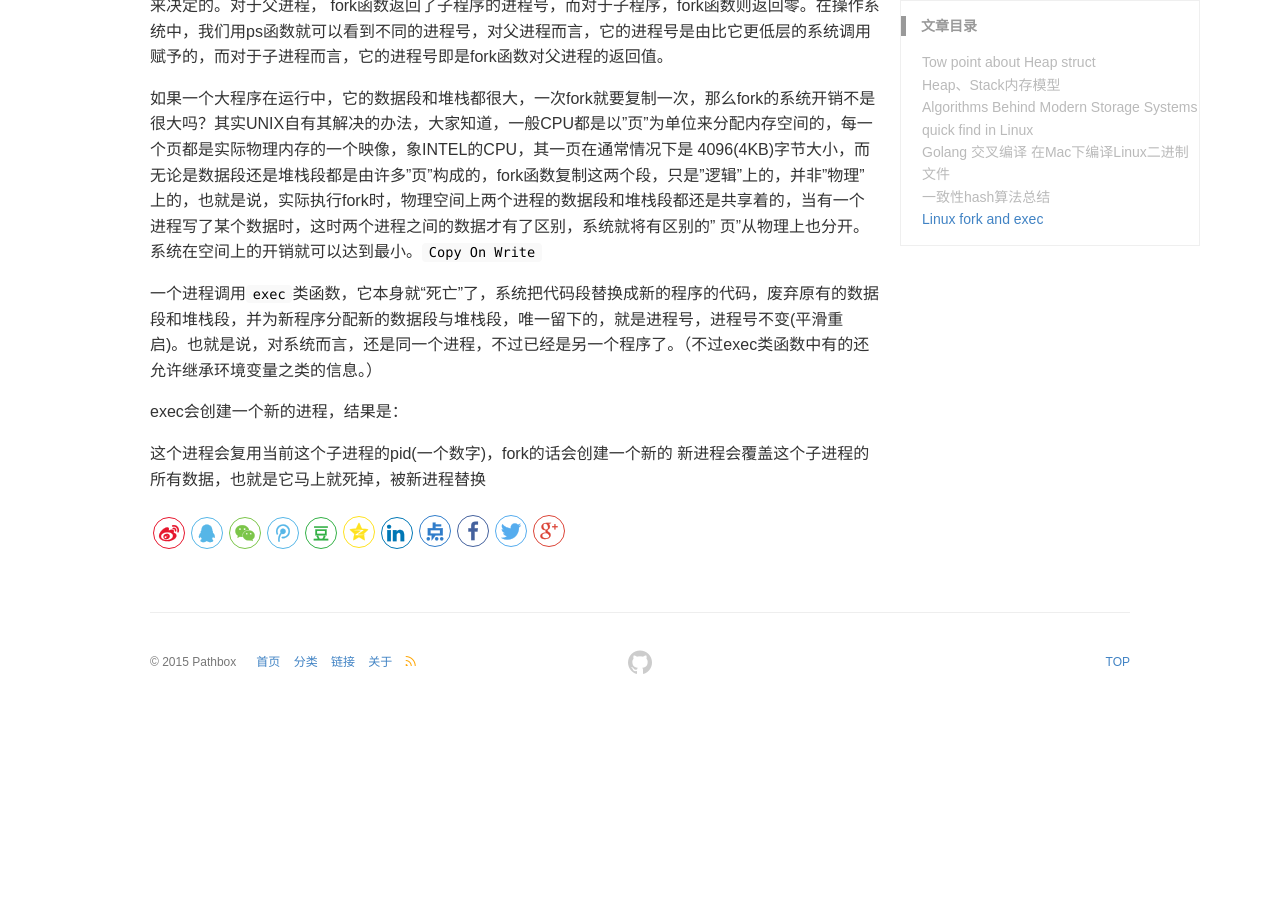
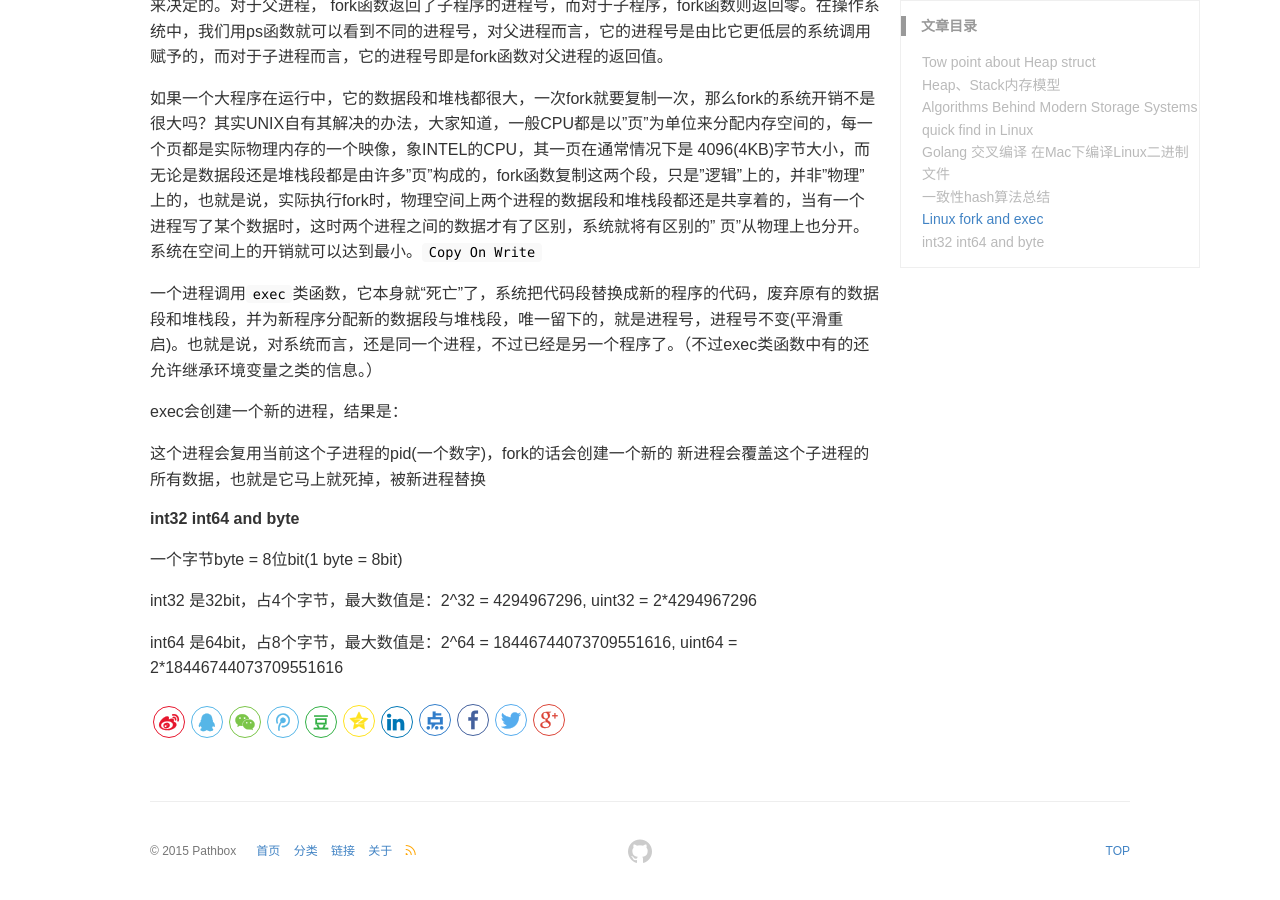
Before and after one commit to pathbox/pathbox.github.io, a Jekyll site: the page built from _posts/2018-06-02-work-summary-in-Udesk-sixteen.md, in a window 1280 px wide and 900 px high, scrolled down 2839 px. Built offline with Jekyll 4.4.1, drawn with Linux system fonts in a browser that asks for light colours; before the commit the page ends 3550 px from its top, so only the background shows below that.

Commit message:
int32 int64 and byte

```diff
--- a/_posts/2018-06-02-work-summary-in-Udesk-sixteen.md
+++ b/_posts/2018-06-02-work-summary-in-Udesk-sixteen.md
@@ -104,3 +104,10 @@ exec会创建一个新的进程，结果是：
 
 这个进程会复用当前这个子进程的pid(一个数字)，fork的话会创建一个新的
 新进程会覆盖这个子进程的所有数据，也就是它马上就死掉，被新进程替换
+
+##### int32 int64 and byte
+一个字节byte = 8位bit(1 byte = 8bit)
+
+int32 是32bit，占4个字节，最大数值是：2^32 = 4294967296, uint32 = 2*4294967296
+
+int64 是64bit，占8个字节，最大数值是：2^64 = 18446744073709551616, uint64 = 2*18446744073709551616
```
